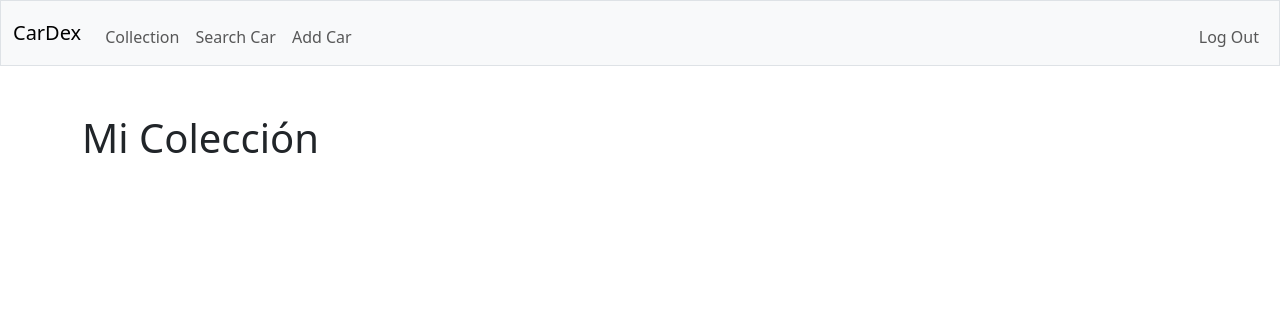
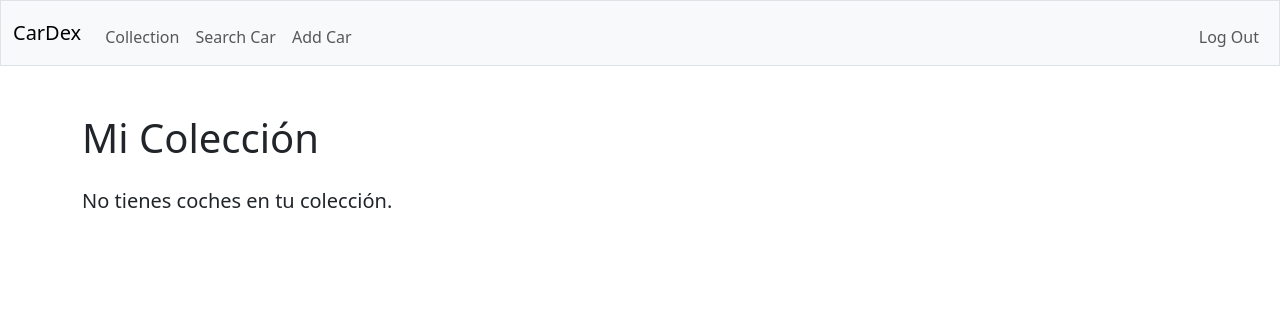
Before and after one commit to Athomicos/CarDex, a Flask app: page /collection in a window 1280 px wide. Shown: the top 326 px of the page. Run offline with Flask 3, Linux system fonts and the light colour scheme; the visitor is signed in with stand-in values (Sample User, id 1); some libraries are stand-ins or nearby versions.

Commit message:
Fix image problem on collection

```diff
--- a/templates/collection.html
+++ b/templates/collection.html
@@ -5,6 +5,9 @@
     <h1 class="mb-4">Mi Colección</h1>
 
     <div class="row">
+        {% if not user_cars %}
+            <p class="lead">No tienes coches en tu colección.</p>
+        {% else %}
             {% for car in user_cars %}
                 <div class="col-12 col-md-6">
                     <a href="/car/{{ car.id }}" class="text-decoration-none text-dark">
@@ -25,6 +28,7 @@
                     </a>
                 </div>
             {% endfor %}
+        {% endif %}
     </div>
 
 </div>
```
Lines whose indentation alone changed are shown as unchanged.
